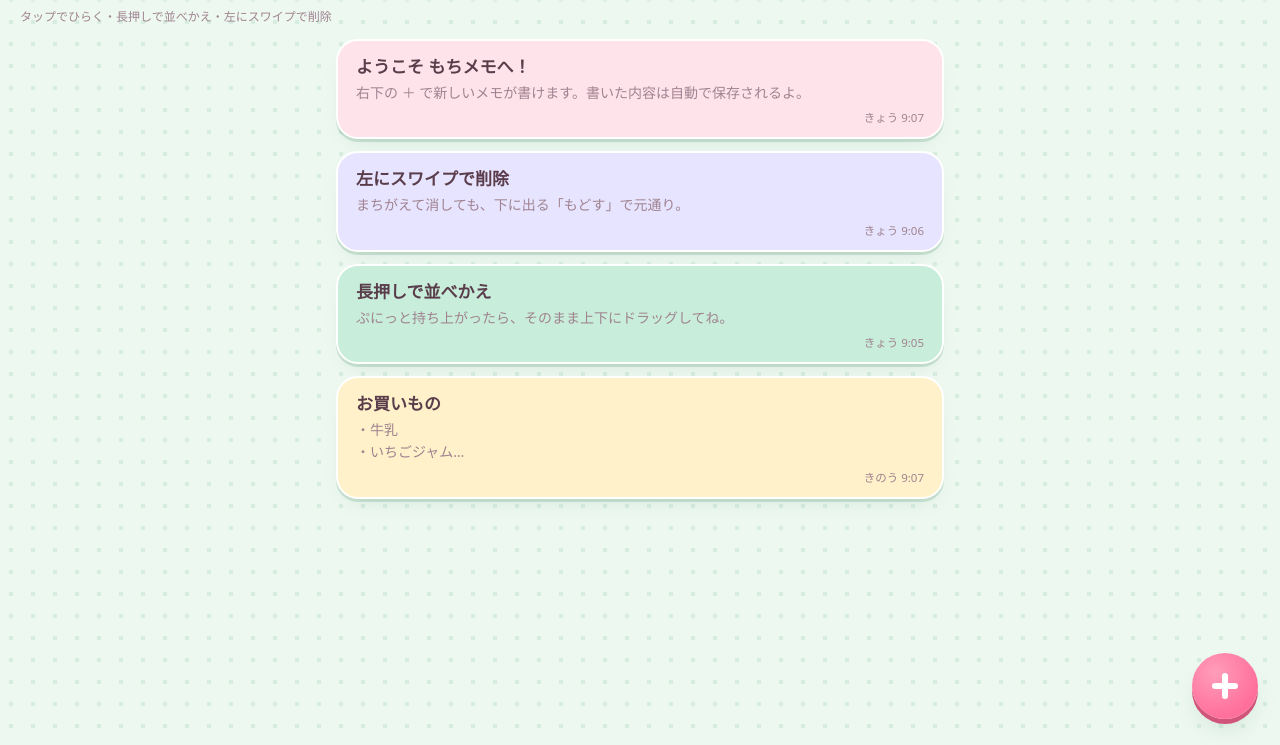
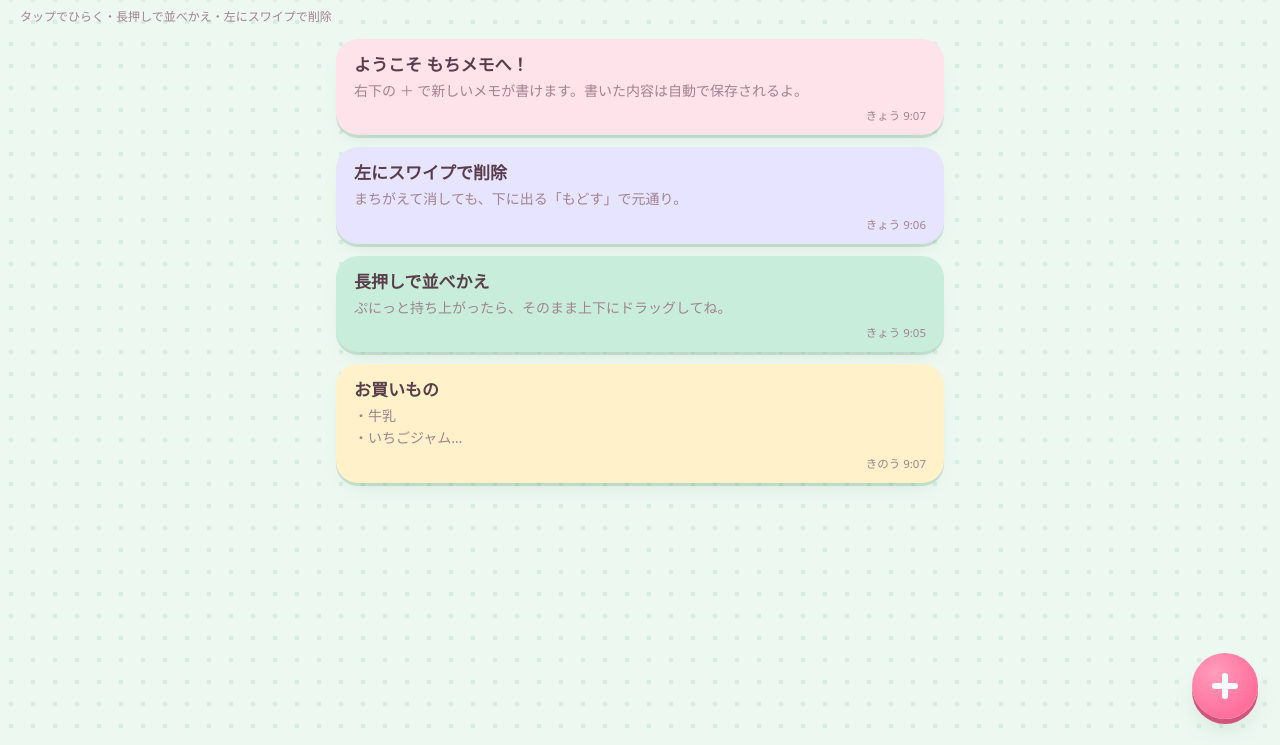
Before and after one commit to da-15/memos, a plain HTML site: page docs/index.html in a window 1280 px wide. Shown: the part 55-800 px from the top of the page. Drawn offline with Linux system fonts and the light colour scheme; a web font is replaced by a local one.

Commit message:
Remove the white rim from memo cards
Co-Authored-By: Claude Opus 5.5 <noreply@anthropic.com>
Claude-Session: https://claude.ai/code/session_019wPvkix8DMpUgJXkGQbkYJ

```diff
--- a/docs/index.html
+++ b/docs/index.html
@@ -134,7 +134,6 @@ main {
 .card {
   position: relative; padding: 14px 18px 12px; border-radius: 22px;
   background: var(--card, var(--c0));
-  border: 2.5px solid var(--rim);
   box-shadow: 0 3px 0 var(--shadow), 0 10px 22px -12px var(--shadow);
   transition: transform .3s cubic-bezier(.2, .9, .3, 1.2), box-shadow .2s;
   cursor: pointer;
```
